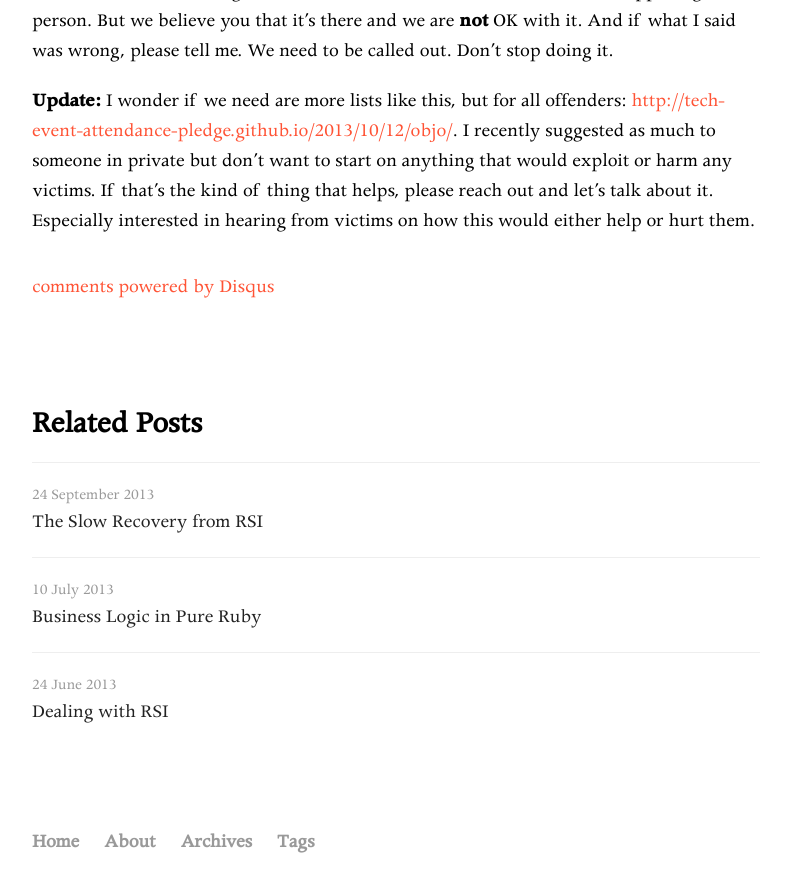
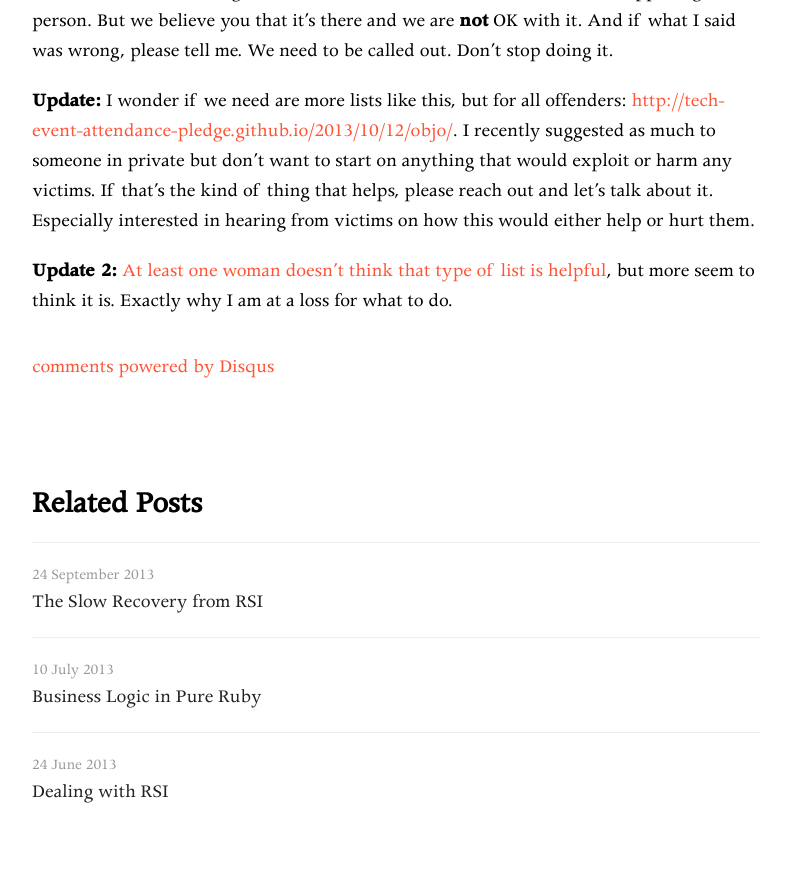
Before and after one commit to jonathandean/jonathandean.github.io, a Jekyll site: the page built from _posts/2013-10-13-how-do-men-help-defeat-sexism-in-tech.md, in a window 1280 px wide and 900 px high, scrolled down 2835 px. Shown: the top 892 px of the window, without its empty margins (244-1035 px from the left). Built offline with Jekyll 4.4.1, drawn with Linux system fonts in a browser that asks for light colours; nearby versions of some CDN libraries; some web fonts are replaced; library files that are not in the unit come from our copies; comment, search, counter and statistics services are not loaded.

Commit message:
Update to post

```diff
--- a/_posts/2013-10-13-how-do-men-help-defeat-sexism-in-tech.md
+++ b/_posts/2013-10-13-how-do-men-help-defeat-sexism-in-tech.md
@@ -31,3 +31,5 @@ Men, we have a responsibility to our female peers to help them. I suppose I made
 Women, we need your help. I didn't say anything new. I didn't come up with any groundbreaking solutions to the problem. But lots of us want to help. So very many of us have the desire but no idea where to start. Most of us aren't running a conference. Most of us aren't in advertising. Even more of us have never witnessed abuse happening in person. But we believe you that it's there and we are __not__ OK with it. And if what I said was wrong, please tell me. We need to be called out. Don't stop doing it.
 
 __Update:__ I wonder if we need are more lists like this, but for all offenders: [http://tech-event-attendance-pledge.github.io/2013/10/12/objo/](http://tech-event-attendance-pledge.github.io/2013/10/12/objo/). I recently suggested as much to someone in private but don't want to start on anything that would exploit or harm any victims. If that's the kind of thing that helps, please reach out and let's talk about it. Especially interested in hearing from victims on how this would either help or hurt them.
+
+__Update 2:__ [At least one woman doesn't think that type of list is helpful](https://twitter.com/keavy/status/389555310131560448), but more seem to think it is. Exactly why I am at a loss for what to do.
```
